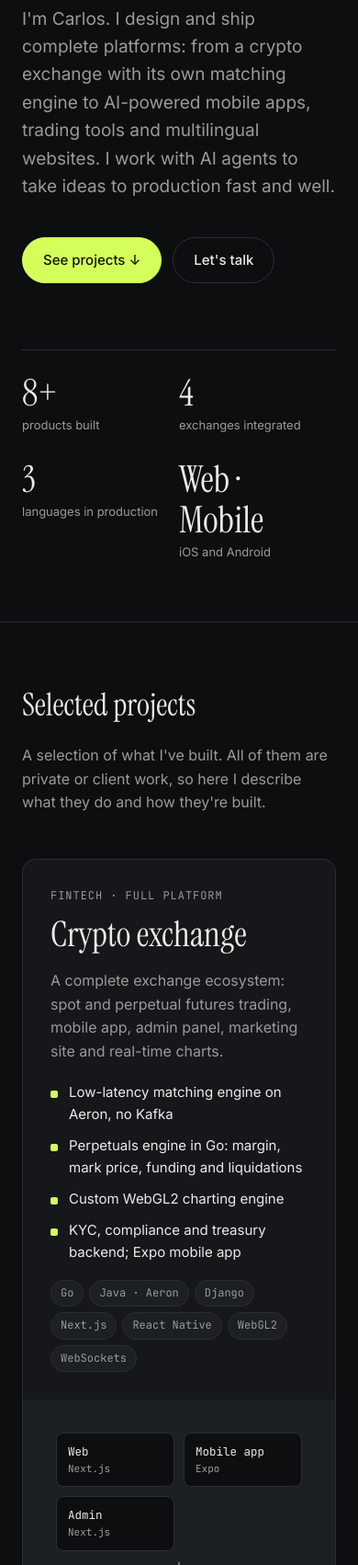
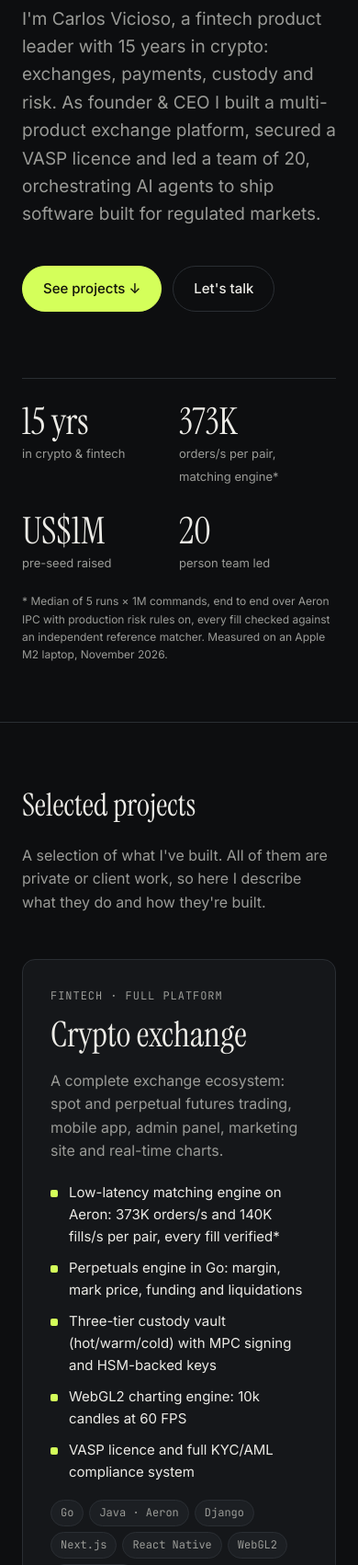
Before and after one commit to cvicportfolio/cvicportfolio.github.io, a plain HTML site: page index.html in a window 390 px wide. Shown: the part 298-2000 px from the top of the page at 92% size. Drawn offline with Linux system fonts and the light colour scheme.

Commit message:
feat: hero and stats from resume, latest matching-engine benchmark (373K orders/s)
Co-Authored-By: Claude Sonnet 5.5 <noreply@anthropic.com>

```diff
--- a/index.html
+++ b/index.html
@@ -3,8 +3,8 @@
 <head>
 <meta charset="utf-8">
 <meta name="viewport" content="width=device-width, initial-scale=1">
-<title>Carlos · cvic — Portfolio</title>
-<meta name="description" content="Carlos (cvic)'s portfolio: product, fintech, AI apps and websites. Crypto exchange, mobile apps, trading tools and multilingual landing pages.">
+<title>Carlos Vicioso — Head of Fintech Products</title>
+<meta name="description" content="Carlos Vicioso, Head of Fintech Products: 15 years in crypto. Exchange platforms, payments, custody, risk and AI-agent engineering.">
 <link rel="preconnect" href="https://fonts.googleapis.com">
 <link rel="preconnect" href="https://fonts.gstatic.com" crossorigin>
 <link href="https://fonts.googleapis.com/css2?family=Instrument+Serif:ital@0;1&family=Inter:wght@400;500;600&family=JetBrains+Mono:wght@400;500&display=swap" rel="stylesheet">
@@ -52,6 +52,7 @@
   .stat { padding: 24px 16px 0 0; }
   .stat b { display: block; font-family: var(--serif); font-weight: 400; font-size: 40px; line-height: 1.1; }
   .stat span { font-size: 13px; color: var(--muted); }
+  .footnote { margin-top: 20px; font-size: 12px; color: var(--muted); max-width: 80ch; }
 
   section { padding: 96px 0; border-top: 1px solid var(--line); }
   .section-head { display: flex; justify-content: space-between; align-items: baseline; gap: 24px; margin-bottom: 48px; flex-wrap: wrap; }
@@ -145,19 +146,20 @@
 
 <header class="hero">
   <div class="wrap">
-    <p class="eyebrow">Product · Fintech · AI</p>
+    <p class="eyebrow">Head of Fintech Products · Dubai</p>
     <h1>I build products <em>end to end</em>.</h1>
-    <p class="lead">I'm Carlos. I design and ship complete platforms: from a crypto exchange with its own matching engine to AI-powered mobile apps, trading tools and multilingual websites. I work with AI agents to take ideas to production fast and well.</p>
+    <p class="lead">I'm Carlos Vicioso, a fintech product leader with 15 years in crypto: exchanges, payments, custody and risk. As founder &amp; CEO I built a multi-product exchange platform, secured a VASP licence and led a team of 20, orchestrating AI agents to ship software built for regulated markets.</p>
     <div class="ctas">
       <a class="btn primary" href="#projects">See projects ↓</a>
       <a class="btn" href="#contact">Let's talk</a>
     </div>
     <div class="stats">
-      <div class="stat"><b>8+</b><span>products built</span></div>
-      <div class="stat"><b>4</b><span>exchanges integrated</span></div>
-      <div class="stat"><b>3</b><span>languages in production</span></div>
-      <div class="stat"><b>Web · Mobile</b><span>iOS and Android</span></div>
+      <div class="stat"><b>15 yrs</b><span>in crypto &amp; fintech</span></div>
+      <div class="stat"><b>373K</b><span>orders/s per pair, matching engine*</span></div>
+      <div class="stat"><b>US$1M</b><span>pre-seed raised</span></div>
+      <div class="stat"><b>20</b><span>person team led</span></div>
     </div>
+    <p class="footnote">* Median of 5 runs × 1M commands, end to end over Aeron IPC with production risk rules on, every fill checked against an independent reference matcher. Measured on an Apple M2 laptop, November 2026.</p>
   </div>
 </header>
 
@@ -174,10 +176,11 @@
         <h3>Crypto exchange</h3>
         <p>A complete exchange ecosystem: spot and perpetual futures trading, mobile app, admin panel, marketing site and real-time charts.</p>
         <ul class="points">
-          <li>Low-latency matching engine on Aeron, no Kafka</li>
+          <li>Low-latency matching engine on Aeron: 373K orders/s and 140K fills/s per pair, every fill verified*</li>
           <li>Perpetuals engine in Go: margin, mark price, funding and liquidations</li>
-          <li>Custom WebGL2 charting engine</li>
-          <li>KYC, compliance and treasury backend; Expo mobile app</li>
+          <li>Three-tier custody vault (hot/warm/cold) with MPC signing and HSM-backed keys</li>
+          <li>WebGL2 charting engine: 10k candles at 60 FPS</li>
+          <li>VASP licence and full KYC/AML compliance system</li>
         </ul>
         <div class="tags">
           <span class="tag">Go</span><span class="tag">Java · Aeron</span><span class="tag">Django</span><span class="tag">Next.js</span><span class="tag">React Native</span><span class="tag">WebGL2</span><span class="tag">WebSockets</span>
@@ -324,7 +327,7 @@
 
 <footer>
   <div class="wrap">
-    <span>© 2026 Carlos · cvic</span>
+    <span>© 2026 Carlos Vicioso</span>
     <span>Built with help from AI.</span>
   </div>
 </footer>
```
